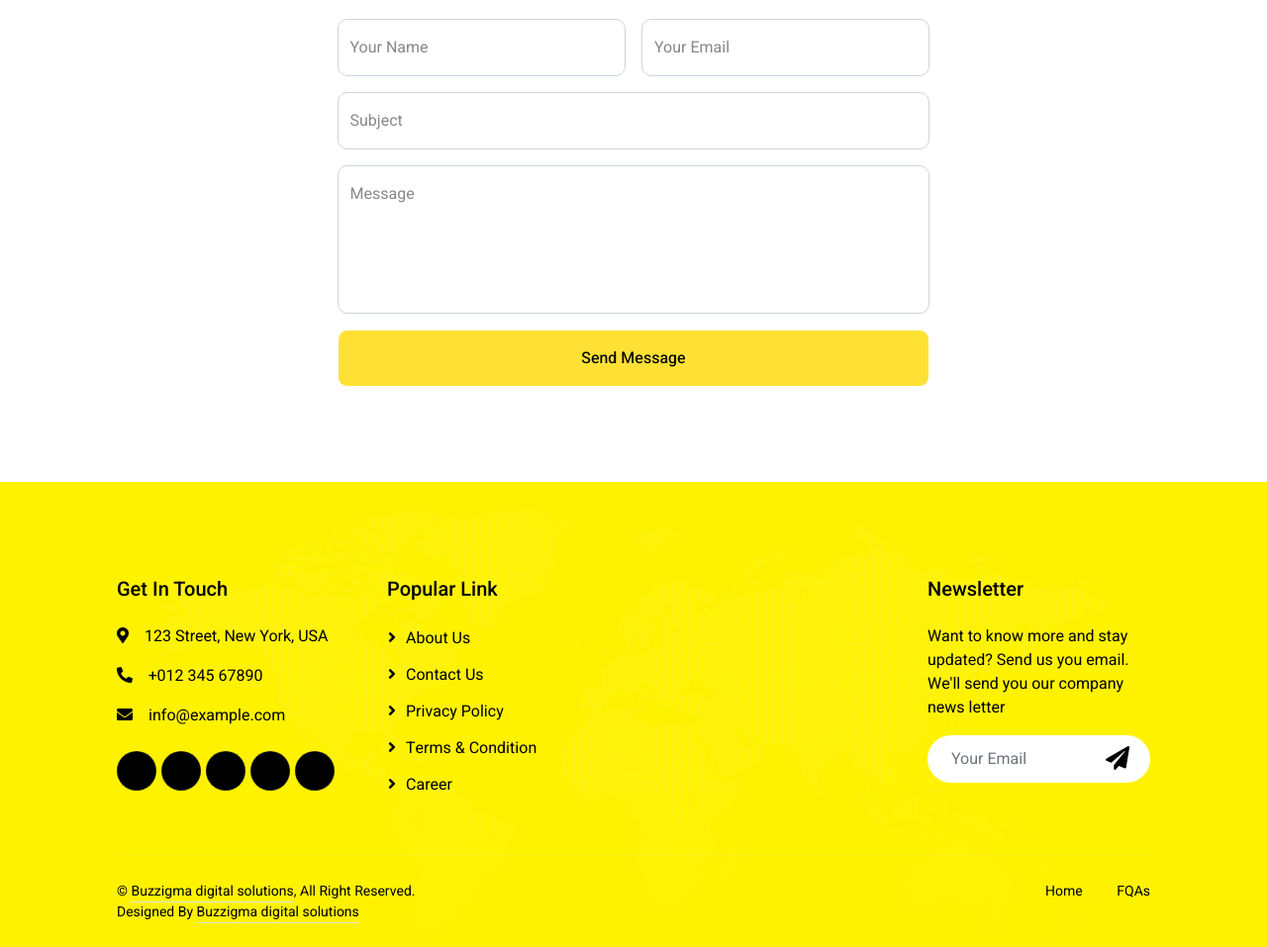
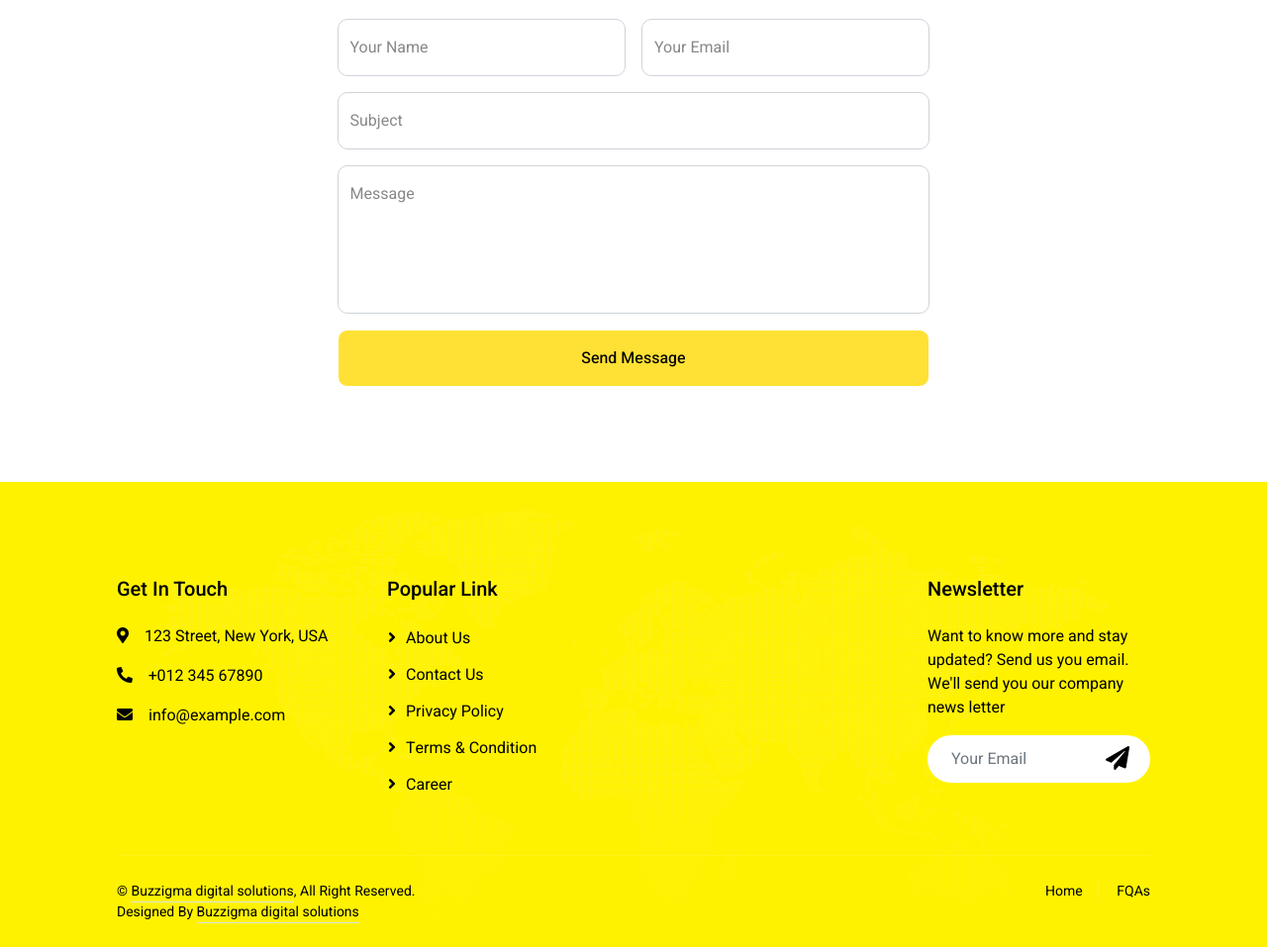
Before and after one commit to jocoder95/jocoder95.github.io, a plain HTML site: page contact.html in a window 1280 px wide. Shown: the part 708-1665 px from the top of the page at 99% size. Drawn offline with nearby package versions, Linux system fonts and the light colour scheme.

Commit message:
Update contact.html

```diff
--- a/contact.html
+++ b/contact.html
@@ -3,8 +3,7 @@
 
 <head>
     <meta charset="utf-8">
-       <title>Digtal marketing agency Seo</title>
-
+    <title>Digital Marketing Agency</title>
     <meta content="width=device-width, initial-scale=1.0" name="viewport">
     <meta content="" name="keywords">
     <meta content="" name="description">
@@ -60,15 +59,6 @@
                         <a href="index.html" class="nav-item nav-link">Home</a>
                         <a href="about.html" class="nav-item nav-link">About</a>
                         <a href="service.html" class="nav-item nav-link">Service</a>
-                        <a href="team.html" class="nav-item nav-link">Our Team</a>
-                 <!--       <div class="nav-item dropdown">
-                            <a href="#" class="nav-link dropdown-toggle" data-bs-toggle="dropdown">Pages</a>
-                            <div class="dropdown-menu m-0">
-                                <a href="team.html" class="dropdown-item">Our Team</a>
-                                <a href="testimonial.html" class="dropdown-item">Testimonial</a>
-                                <a href="404.html" class="dropdown-item">404 Page</a>
-                            </div>
-                        </div>-->
                         <a href="contact.html" class="nav-item nav-link active">Contact</a>
                     </div>
                 </div>
@@ -134,7 +124,7 @@
                                     </div>
                                     <div class="col-md-6">
                                         <div class="form-floating">
-                                            <input type="email" class="form-control" name ="email" id="email" placeholder="Your Email">
+                                            <input type="email" class="form-control" name="email" id="email" placeholder="Your Email">
                                             <label for="email">Your Email</label>
                                         </div>
                                     </div>
@@ -146,7 +136,7 @@
                                     </div>
                                     <div class="col-12">
                                         <div class="form-floating">
-                                              <input type="text" class="form-control" name="Message" placeholder="Leave a message here" id="message" style="height: 150px">
+                                            <input type="text" class="form-control" name="Message" placeholder="Leave a message here" id="message" style="height: 150px">
                                             <label for="message">Message</label>
                                         </div>
                                     </div>
@@ -172,13 +162,6 @@
                         <p><i class="fa fa-map-marker-alt me-3"></i>123 Street, New York, USA</p>
                         <p><i class="fa fa-phone-alt me-3"></i>+012 345 67890</p>
                         <p><i class="fa fa-envelope me-3"></i>info@example.com</p>
-                        <div class="d-flex pt-2">
-                            <a class="btn btn-outline-light btn-social" href=""><i class="fab fa-twitter"></i></a>
-                            <a class="btn btn-outline-light btn-social" href=""><i class="fab fa-facebook-f"></i></a>
-                            <a class="btn btn-outline-light btn-social" href=""><i class="fab fa-youtube"></i></a>
-                            <a class="btn btn-outline-light btn-social" href=""><i class="fab fa-instagram"></i></a>
-                            <a class="btn btn-outline-light btn-social" href=""><i class="fab fa-linkedin-in"></i></a>
-                        </div>
                     </div>
                     <div class="col-md-6 col-lg-3">
                         <h5 class="text-white mb-4">Popular Link</h5>
@@ -221,7 +204,7 @@
 
 
         <!-- Back to Top -->
-        <a href="#" class="btn btn-lg btn-primary btn-lg-square back-to-top pt-2"><i class="bi bi-arrow-up"></i></a>
+        <!--<a href="#" class="btn btn-lg btn-primary btn-lg-square back-to-top pt-2"><i class="bi bi-arrow-up"></i></a>-->
     </div>
 
     <!-- JavaScript Libraries -->
```
